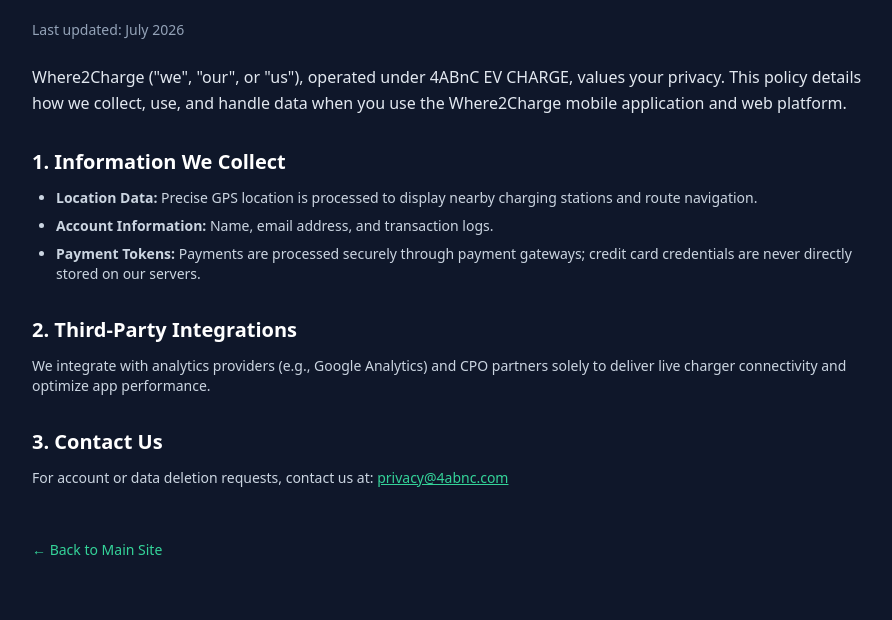
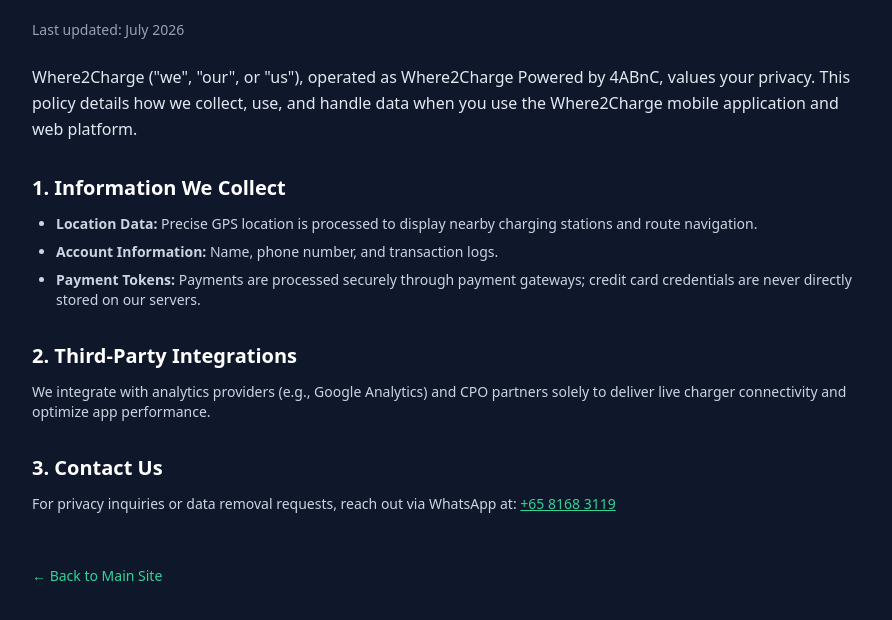
Before and after one commit to dariusor-4abnc/where2charge-web, a plain HTML site: page privacy.html in a window 1280 px wide. Shown: the part 72-692 px from the top of the page, without its empty margins (192-1084 px from the left). Drawn offline with nearby package versions, Linux system fonts and the light colour scheme.

Commit message:
Update privacy.html

```diff
--- a/privacy.html
+++ b/privacy.html
@@ -10,12 +10,12 @@
   <h1 class="text-3xl font-bold text-white mb-6">Privacy Policy</h1>
   <p class="text-sm text-slate-400 mb-6">Last updated: July 2026</p>
 
-  <p class="mb-4">Where2Charge ("we", "our", or "us"), operated under 4ABnC EV CHARGE, values your privacy. This policy details how we collect, use, and handle data when you use the Where2Charge mobile application and web platform.</p>
+  <p class="mb-4">Where2Charge ("we", "our", or "us"), operated as Where2Charge Powered by 4ABnC, values your privacy. This policy details how we collect, use, and handle data when you use the Where2Charge mobile application and web platform.</p>
 
   <h2 class="text-xl font-bold text-white mt-8 mb-3">1. Information We Collect</h2>
   <ul class="list-disc ml-6 space-y-2 text-sm text-slate-300">
     <li><strong>Location Data:</strong> Precise GPS location is processed to display nearby charging stations and route navigation.</li>
-    <li><strong>Account Information:</strong> Name, email address, and transaction logs.</li>
+    <li><strong>Account Information:</strong> Name, phone number, and transaction logs.</li>
     <li><strong>Payment Tokens:</strong> Payments are processed securely through payment gateways; credit card credentials are never directly stored on our servers.</li>
   </ul>
 
@@ -23,7 +23,7 @@
   <p class="text-sm text-slate-300">We integrate with analytics providers (e.g., Google Analytics) and CPO partners solely to deliver live charger connectivity and optimize app performance.</p>
 
   <h2 class="text-xl font-bold text-white mt-8 mb-3">3. Contact Us</h2>
-  <p class="text-sm text-slate-300">For account or data deletion requests, contact us at: <a href="mailto:privacy@4abnc.com" class="text-emerald-400 underline">privacy@4abnc.com</a></p>
+  <p class="text-sm text-slate-300">For privacy inquiries or data removal requests, reach out via WhatsApp at: <a href="https://wa.me/6581683119" class="text-emerald-400 underline">+65 8168 3119</a></p>
 
   <div class="mt-12">
     <a href="/" class="text-emerald-400 hover:underline text-sm">← Back to Main Site</a>
```
